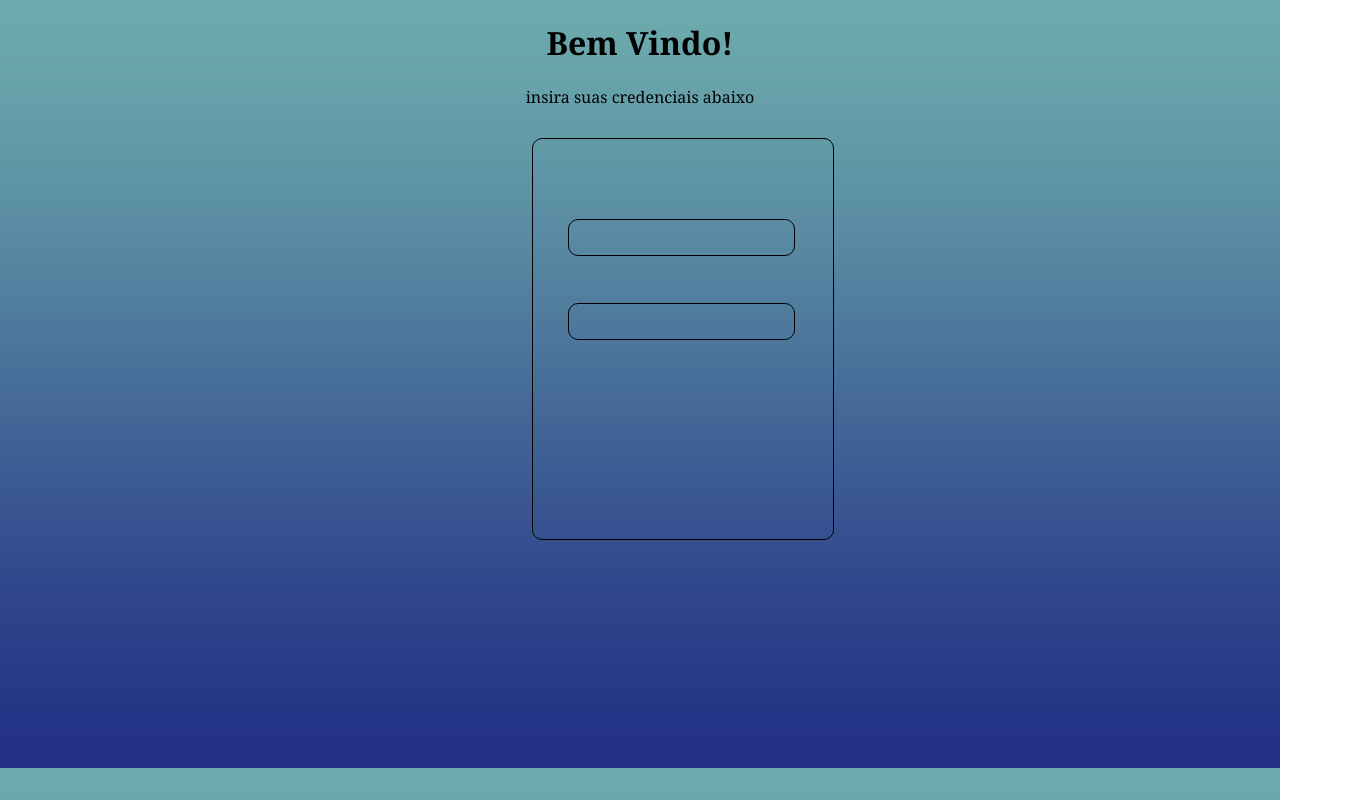
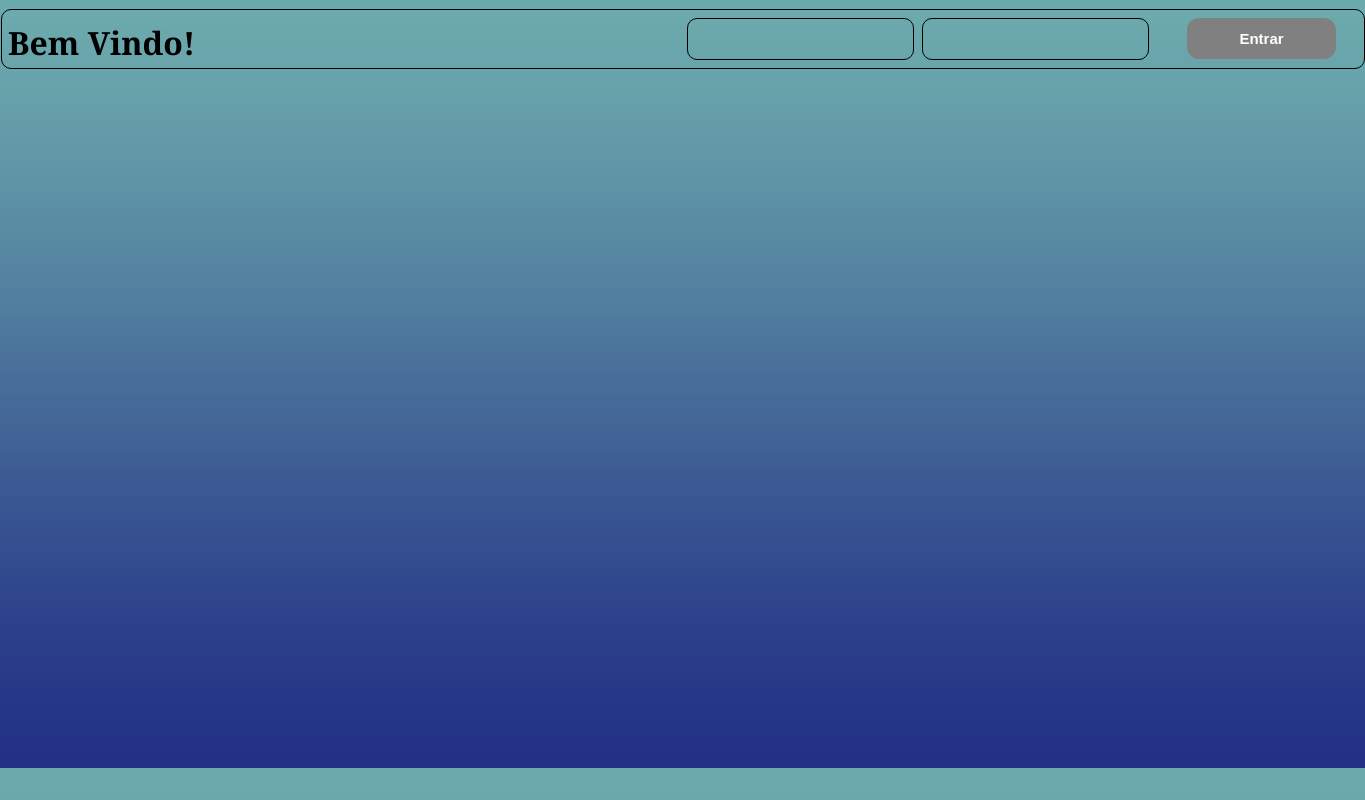
Before and after one commit to JoaoPOechsler/Teste-Para-SA-Estudo, a plain HTML site: page index.html in a window 1280 px wide. Shown: the whole page, 1365 px wide, since content can reach past the window. Drawn offline with Linux system fonts and the light colour scheme.

Commit message:
fiz algumas coisas papum

```diff
--- a/index.html
+++ b/index.html
@@ -8,7 +8,6 @@
 </head>
 <body>
     <h1 class="inicio">Bem Vindo!</h1>
-    <span id="sub">insira suas credenciais abaixo</span>
 
     <div class="caixa-login">
         <div class="user">
@@ -18,6 +17,8 @@
         <div class="pass">
 
         </div>
+
+        <button class="btn_login">Entrar</button>
     </div>
 
 </body>
--- a/style.css
+++ b/style.css
@@ -1,33 +1,46 @@
 body {
     font-family: Georgia, 'Times New Roman', Times, serif;
-    text-align: center;
     background-image: url(background.png);
-}
-
-#sub {
-    margin: 0px;
 }
 
 .caixa-login {
     border: 1px solid black;
     border-radius: 10px;
-    height: 400px;
-    width: 300px;
-    margin: 30px 0 0 524px;
+    height: 58px;
+    width: 1362px;
+    margin: -77px 0 0 -7px;
 }
 
 .user {
     border: 1px solid black;
     border-radius: 10px;
-    height: 35px;
+    height: 40px;
     width: 225px;
-    margin: 80px 0 0 35px;
+    margin: 8px 0 0 685px
 }
 
 .pass {
     border: 1px solid black;
     border-radius: 10px;
-    height: 35px;
+    height: 40px;
     width: 225px;
-    margin: 47px 0 0 35px;
+    margin: -42px 0 0 920px;
 }
+
+.btn_login {
+    background-color: gray;
+    color: #FFF;
+    font-size: 15px;
+    margin: 0 auto;
+    font-weight: bold;
+    line-height: 15px;
+    height: 41px;
+    width: 149px;
+    border: none;
+    display: block;
+    outline: none;
+    border-radius: 12px;
+    margin: -42px 0px 0px 1185px;
+
+
+}
```
